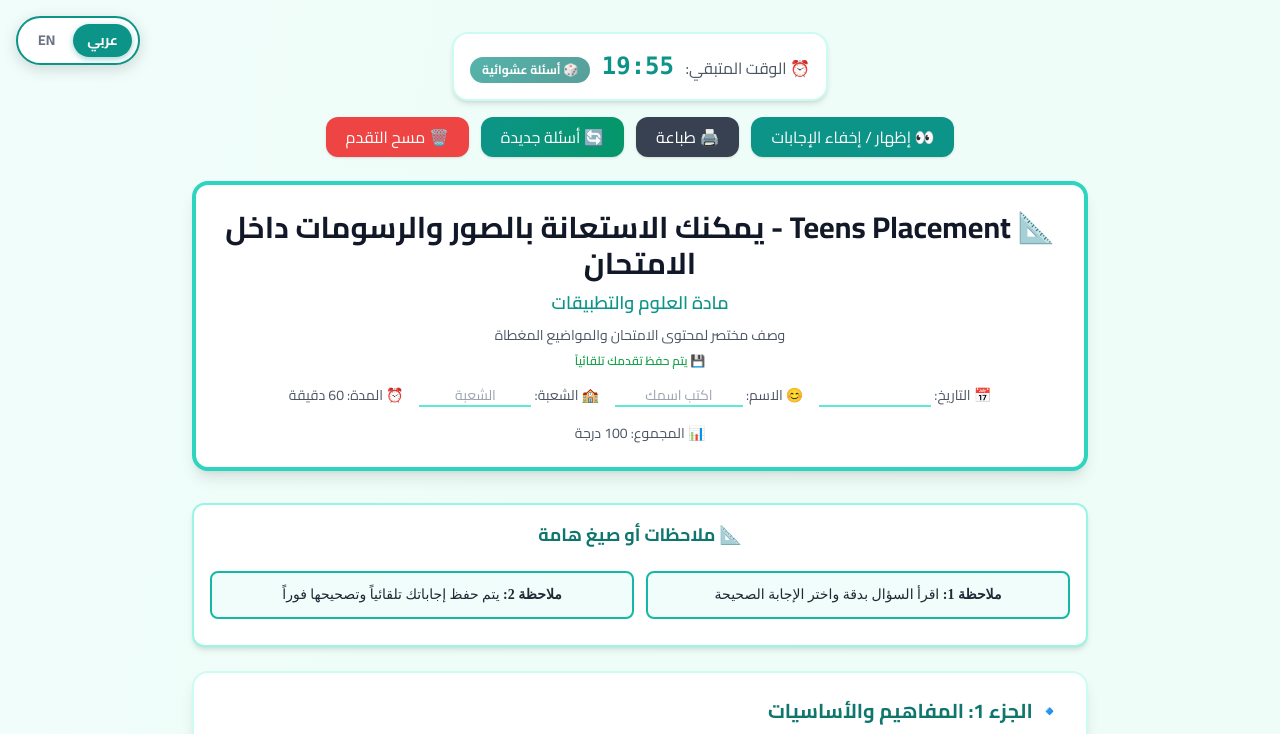
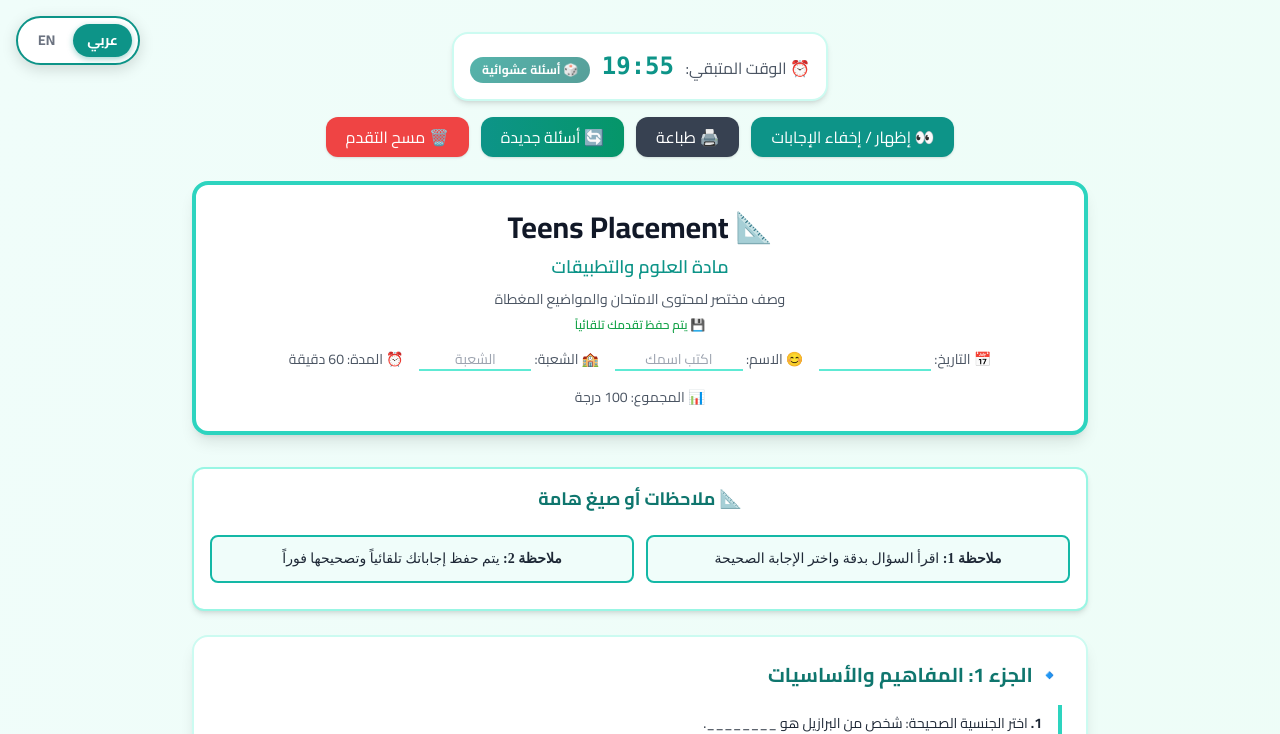
Before and after one commit to Mr-Mohammed-Hesham/English-Teens-Placement01, a plain HTML site: page index.html in a window 1280 px wide. Shown: the top 734 px of the page. Drawn offline with nearby package versions, Linux system fonts and the light colour scheme.

Commit message:
Update index.html

```diff
--- a/index.html
+++ b/index.html
@@ -143,7 +143,7 @@
     <!-- 📝 غيّر عناوين الامتحان والوصف هنا -->
     <header class="max-w-4xl mx-auto bg-white p-6 rounded-2xl shadow-lg mb-8 border-4 border-teal-400">
         <div class="text-center">
-            <h1 class="text-2xl md:text-3xl font-bold text-gray-900 mb-2" data-ar="📐 Teens Placement -  يمكنك الاستعانة بالصور والرسومات داخل الامتحان" data-en="📐 Interactive Exam: Teens Placement -">📐 Teens Placement -  يمكنك الاستعانة بالصور والرسومات داخل الامتحان</h1>
+            <h1 class="text-2xl md:text-3xl font-bold text-gray-900 mb-2" data-ar="📐 Teens Placement " data-en="📐 Interactive Exam: Teens Placement -">📐 Teens Placement </h1>
             <h2 class="text-lg text-teal-600 font-semibold" data-ar="مادة العلوم والتطبيقات" data-en="Grade &amp; Subject: Assessment Level">مادة العلوم والتطبيقات</h2>
             <p class="text-sm text-gray-600 mt-2" data-ar="وصف مختصر لمحتوى الامتحان والمواضيع المغطاة" data-en="Brief description of exam content and covered topics">وصف مختصر لمحتوى الامتحان والمواضيع المغطاة</p>
             <p class="text-xs text-green-600 mt-2 font-semibold" data-ar="💾 يتم حفظ تقدمك تلقائياً" data-en="💾 Your progress is saved automatically">💾 يتم حفظ تقدمك تلقائياً</p>
@@ -198,7 +198,7 @@
     </div>
 
     <footer class="max-w-4xl mx-auto mt-10 mb-8 text-center text-gray-500 text-sm no-print">
-        © <span data-ar="Teens Placement -  يمكنك الاستعانة بالصور والرسومات داخل الامتحان" data-en="Interactive Exam: Teens Placement -">Teens Placement -  يمكنك الاستعانة بالصور والرسومات داخل الامتحان</span> | Mr. Mohammed Hesham 📐
+        © <span data-ar="Teens Placement " data-en="Interactive Exam: Teens Placement -">Teens Placement </span> | Mr. Mohammed Hesham 📐
     </footer>
 
 <script>
```
